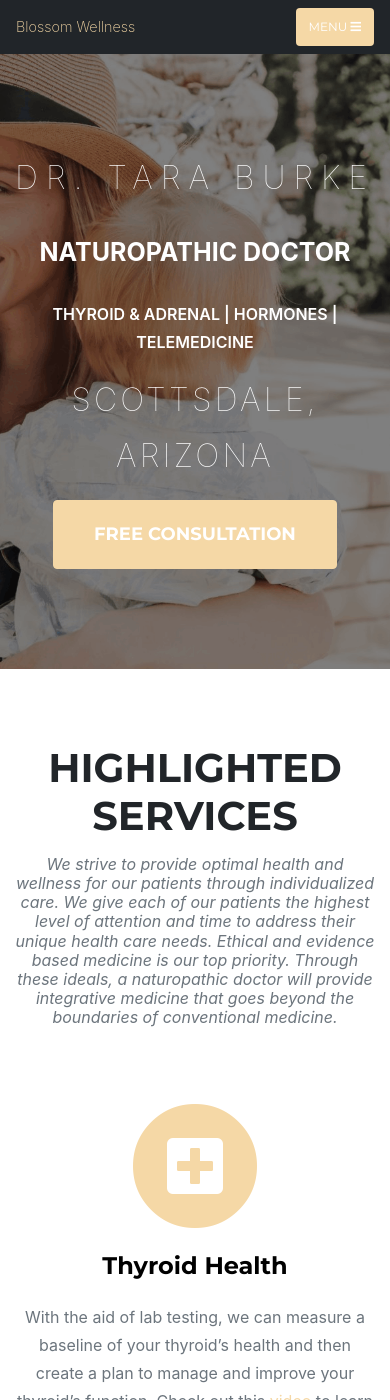
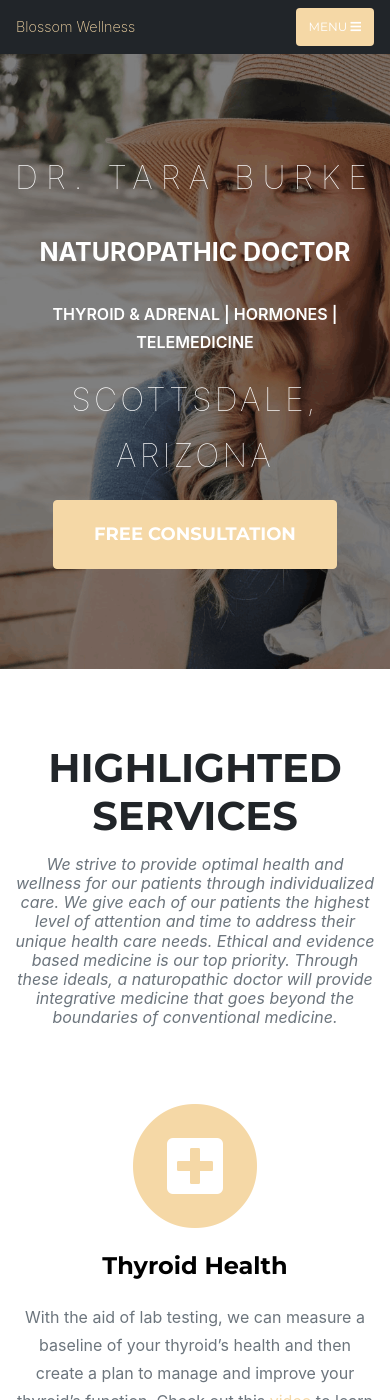
Before and after one commit to kburke8/drtaraburke, a Jekyll site: the page built from index.md, in a window 390 px wide and 1400 px high. Built offline with Jekyll 4.4.1, drawn with Linux system fonts in a browser that asks for light colours; nearby versions of some CDN libraries; some web fonts are replaced; library files that are not in the unit come from our copies; a script that is not in the unit is left out.

Commit message:
fix mobile background image

```diff
--- a/_sass/layout/_masthead.scss
+++ b/_sass/layout/_masthead.scss
@@ -5,7 +5,7 @@ header.masthead {
   background-image: url("#{$header-image}");
   background-repeat: no-repeat;
   background-attachment: scroll;
-  background-position: center center;
+  background-position: left;
   background-size: cover;
   .intro-text {
     padding-top: 150px;
@@ -47,6 +47,7 @@ header.masthead {
 }
 @media(min-width:768px) {
   header.masthead {
+    background-position: center center;
     .intro-text {
       padding-top: 250px;
       padding-bottom: 200px;
```
